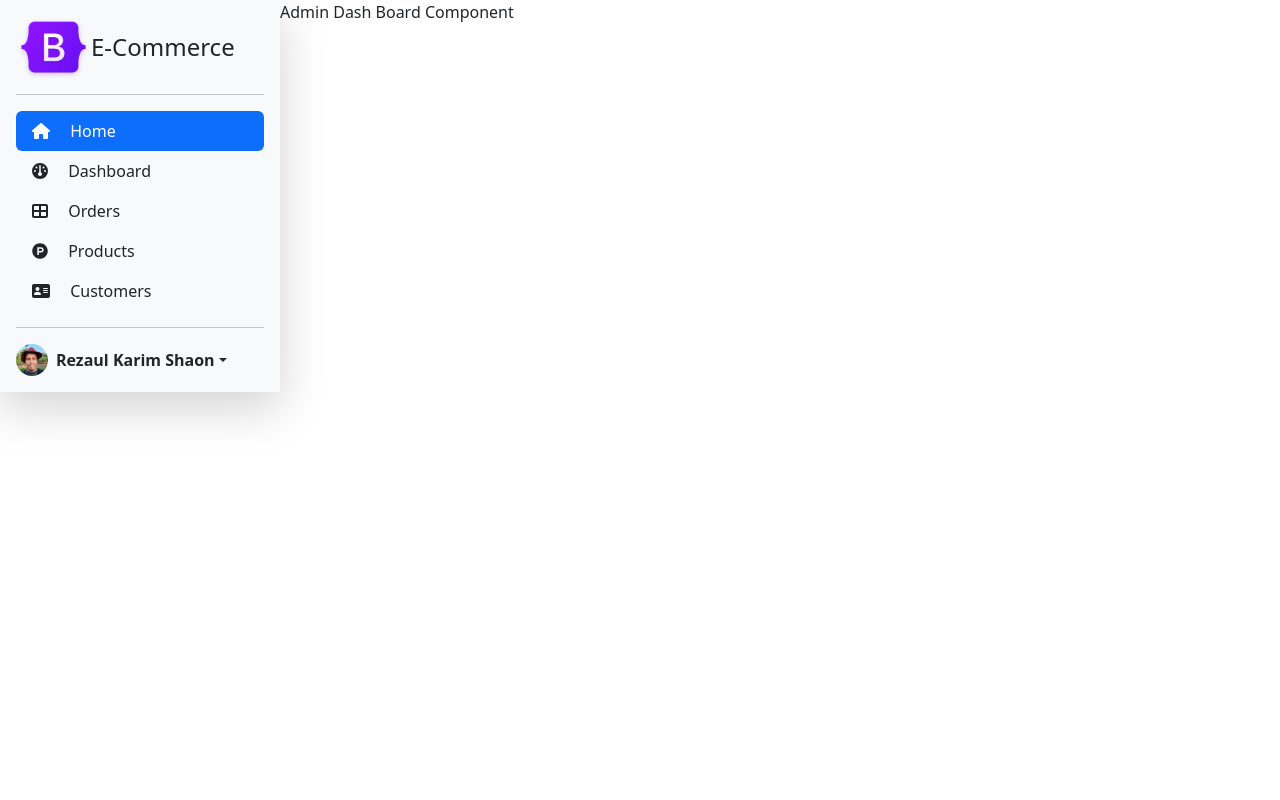
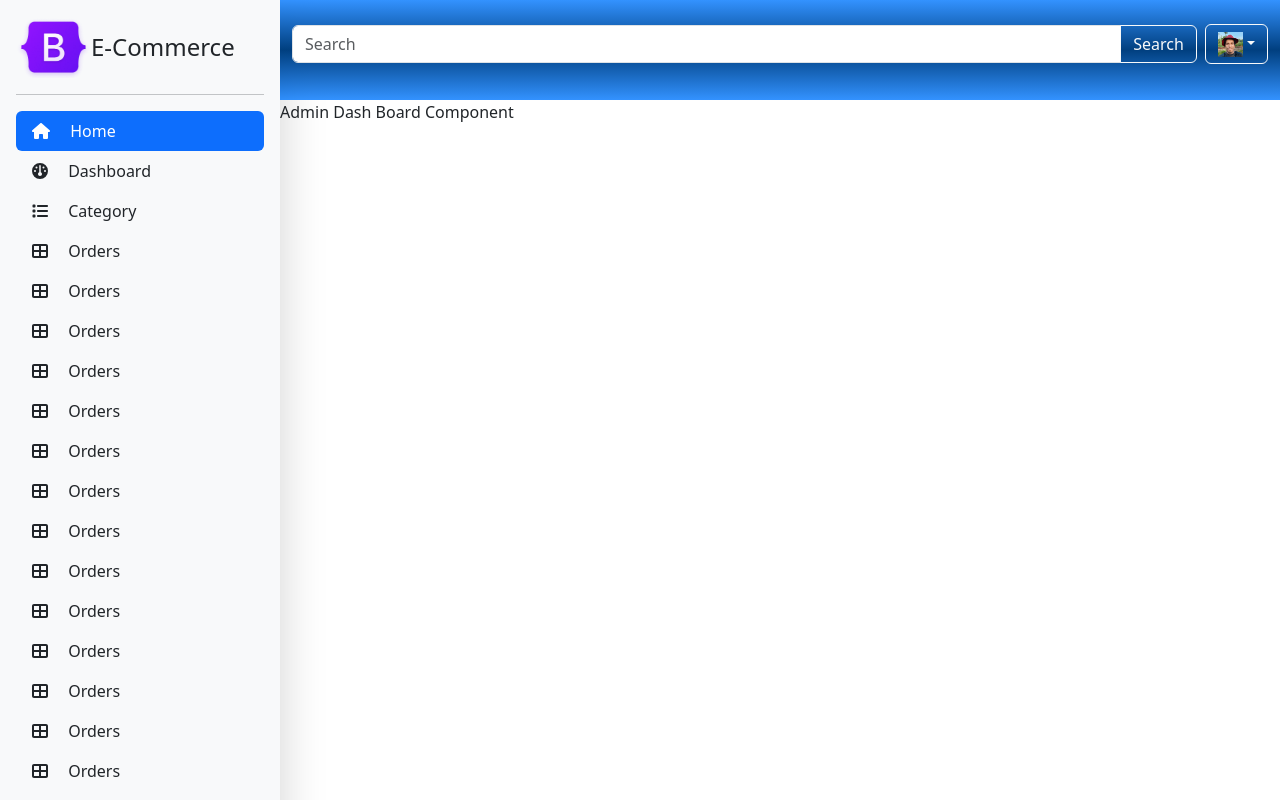
Before and after one commit to rkshaon/ecommerce, a Vue app in the folder frontend/: page /admin in a window 1280 px wide. Shown: the top 800 px of the page. Built offline with nearby package versions, Linux system fonts and the light colour scheme; sample sign-in values are in the browser's storage.

Commit message:
frontend: admin - header, category component with url

```diff
--- a/frontend/src/components/admin/AdminBaseComponent.vue
+++ b/frontend/src/components/admin/AdminBaseComponent.vue
@@ -2,6 +2,7 @@
     <div class="d-flex">
         <AdminSidebarComponent />
         <div class="flex-grow-1">
+            <AdminHeaderComponent />
           <router-view></router-view>
         </div>
     </div>
@@ -9,11 +10,13 @@
 
 <script>
 import AdminSidebarComponent from '@/components/admin/AdminSidebarComponent.vue';
+import AdminHeaderComponent from '@/components/admin/AdminHeaderComponent.vue';
 
 export default {
     name: 'AdminBaseComponent',
     components: {
         AdminSidebarComponent,
+        AdminHeaderComponent
     },
 }
 </script>
--- a/frontend/src/components/admin/AdminDashboardComponent.vue
+++ b/frontend/src/components/admin/AdminDashboardComponent.vue
@@ -9,4 +9,5 @@ export default {
 }
 </script>
 
-<style></style>
+<style scoped>
+</style>
--- /dev/null
+++ b/frontend/src/components/admin/AdminHeaderComponent.vue
@@ -0,0 +1,44 @@
+<template>
+    <header class="header" style="height: 100px;">
+            <div class="container d-flex justify-content-between align-items-center">
+                <div class="input-group me-2 mt-4">
+                <input type="text" class="form-control" placeholder="Search">
+                <button class="btn btn-outline-light" type="button">Search</button>
+              </div>
+              <div class="dropdown mt-4">
+                <button
+                  class="btn btn-outline-light dropdown-toggle"
+                  type="button"
+                  id="dropdownProfile"
+                  data-bs-toggle="dropdown"
+                  aria-expanded="false"
+                >
+                  <img src="@/assets/profile.jpg" height="25">
+                </button>
+                <ul class="dropdown-menu dropdown-menu-end" aria-labelledby="dropdownProfile">
+                  <li><a class="dropdown-item" href="#">Profile</a></li>
+                  <li><a class="dropdown-item" href="#">Settings</a></li>
+                  <li><hr class="dropdown-divider"></li>
+                  <li><a class="dropdown-item" href="#">Log out</a></li>
+                </ul>
+              </div>
+            </div>
+          </header>
+</template>
+
+<script>
+export default {
+  name: "AdminHeaderComponent",
+};
+</script>
+
+<style scoped>
+.header {
+  background-image: linear-gradient(
+    to bottom,
+    rgba(0, 119, 255, 0.8),
+    rgba(0, 63, 127, 1),
+    rgba(0, 119, 255, 0.8)
+  );
+}
+</style>
--- a/frontend/src/components/admin/AdminLoginComponent.vue
+++ b/frontend/src/components/admin/AdminLoginComponent.vue
@@ -11,6 +11,9 @@
                     <div class="col-7 text-white">
                         <div v-if="errorMessage" class="alert alert-dark text-danger" role="alert">
                             {{ errorMessage }}
+                        </div>
+                        <div v-if="successMessage" class="alert alert-dark text-success" role="alert">
+                            {{ successMessage }}
                         </div>
                         <h1 class="pt-3 pb-5 text-center">E-Commerce Admin Login</h1>
                         <form @submit.prevent="adminLogin">
@@ -70,11 +73,12 @@ export default {
                 });
 
                 if (response.status === 200) {
-                    console.log(response.data.data);
                     localStorage.setItem('accessToken', response.data.data.access);
                     localStorage.setItem('refreshToken', response.data.data.refresh);
-                    alert('Successfull.');
-                    // Redirect to protected page
+                    this.successMessage = 'Successfully logged in!';
+                    setTimeout(() => {
+                        this.successMessage = '';
+                    }, 3000);
                     this.$router.push('/admin');
                 } else {
                     alert('Unauthorized');
--- a/frontend/src/components/admin/AdminSidebarComponent.vue
+++ b/frontend/src/components/admin/AdminSidebarComponent.vue
@@ -17,6 +17,90 @@
                     <router-link to="/admin" class="nav-link link-dark">
                         <font-awesome-icon :icon="['fas', 'gauge']" class="pe-3" />
                         Dashboard
+                    </router-link>
+                </li>
+                <li>
+                    <router-link :to="{ name: 'admin-category'}" class="nav-link link-dark">
+                        <font-awesome-icon :icon="['fas', 'list']" class="pe-3" />
+                        Category
+                    </router-link>
+                </li>
+                <li>
+                    <router-link to="/admin" class="nav-link link-dark">
+                        <font-awesome-icon :icon="['fas', 'table-cells-large']" class="pe-3" />
+                        Orders
+                    </router-link>
+                </li>
+                <li>
+                    <router-link to="/admin" class="nav-link link-dark">
+                        <font-awesome-icon :icon="['fas', 'table-cells-large']" class="pe-3" />
+                        Orders
+                    </router-link>
+                </li>
+                <li>
+                    <router-link to="/admin" class="nav-link link-dark">
+                        <font-awesome-icon :icon="['fas', 'table-cells-large']" class="pe-3" />
+                        Orders
+                    </router-link>
+                </li>
+                <li>
+                    <router-link to="/admin" class="nav-link link-dark">
+                        <font-awesome-icon :icon="['fas', 'table-cells-large']" class="pe-3" />
+                        Orders
+                    </router-link>
+                </li>
+                <li>
+                    <router-link to="/admin" class="nav-link link-dark">
+                        <font-awesome-icon :icon="['fas', 'table-cells-large']" class="pe-3" />
+                        Orders
+                    </router-link>
+                </li>
+                <li>
+                    <router-link to="/admin" class="nav-link link-dark">
+                        <font-awesome-icon :icon="['fas', 'table-cells-large']" class="pe-3" />
+                        Orders
+                    </router-link>
+                </li>
+                <li>
+                    <router-link to="/admin" class="nav-link link-dark">
+                        <font-awesome-icon :icon="['fas', 'table-cells-large']" class="pe-3" />
+                        Orders
+                    </router-link>
+                </li>
+                <li>
+                    <router-link to="/admin" class="nav-link link-dark">
+                        <font-awesome-icon :icon="['fas', 'table-cells-large']" class="pe-3" />
+                        Orders
+                    </router-link>
+                </li>
+                <li>
+                    <router-link to="/admin" class="nav-link link-dark">
+                        <font-awesome-icon :icon="['fas', 'table-cells-large']" class="pe-3" />
+                        Orders
+                    </router-link>
+                </li>
+                <li>
+                    <router-link to="/admin" class="nav-link link-dark">
+                        <font-awesome-icon :icon="['fas', 'table-cells-large']" class="pe-3" />
+                        Orders
+                    </router-link>
+                </li>
+                <li>
+                    <router-link to="/admin" class="nav-link link-dark">
+                        <font-awesome-icon :icon="['fas', 'table-cells-large']" class="pe-3" />
+                        Orders
+                    </router-link>
+                </li>
+                <li>
+                    <router-link to="/admin" class="nav-link link-dark">
+                        <font-awesome-icon :icon="['fas', 'table-cells-large']" class="pe-3" />
+                        Orders
+                    </router-link>
+                </li>
+                <li>
+                    <router-link to="/admin" class="nav-link link-dark">
+                        <font-awesome-icon :icon="['fas', 'table-cells-large']" class="pe-3" />
+                        Orders
                     </router-link>
                 </li>
                 <li>
@@ -40,15 +124,18 @@
             </ul>
             <hr>
             <div class="dropdown">
-                <a href="#" class="d-flex align-items-center link-dark text-decoration-none dropdown-toggle" id="dropdownUser2" data-bs-toggle="dropdown" aria-expanded="false">
+                <a href="#" class="d-flex align-items-center link-dark text-decoration-none dropdown-toggle"
+                    id="dropdownUser2" data-bs-toggle="dropdown" aria-expanded="false">
                     <img src="@/assets/profile.jpg" alt="" width="32" height="32" class="rounded-circle me-2">
-                        <strong>Rezaul Karim Shaon</strong>
+                    <strong>Rezaul Karim Shaon</strong>
                 </a>
                 <ul class="dropdown-menu text-small shadow" aria-labelledby="dropdownUser2">
                     <li><a class="dropdown-item" href="#">New project...</a></li>
                     <li><a class="dropdown-item" href="#">Settings</a></li>
                     <li><a class="dropdown-item" href="#">Profile</a></li>
-                    <li><hr class="dropdown-divider"></li>
+                    <li>
+                        <hr class="dropdown-divider">
+                    </li>
                     <li><a class="dropdown-item" href="#">Sign out</a></li>
                 </ul>
             </div>
@@ -59,6 +146,6 @@
 <script>
 export default {
     name: 'AdminSidebarComponent',
-    watch: { },
+    watch: {},
 }
 </script>
--- /dev/null
+++ b/frontend/src/components/admin/category/AdminCategoryListComponent.vue
@@ -0,0 +1,18 @@
+<template>
+    <div>Category</div>
+</template>
+
+<script>
+    export default {
+        name: "AdminCategoryListComponent",
+        data() {
+            return {
+            }
+        },
+        methods: {
+        }
+    }
+</script>
+
+<style scoped>
+</style>
--- a/frontend/src/main.js
+++ b/frontend/src/main.js
@@ -13,7 +13,8 @@ import "bootstrap/dist/js/bootstrap.js";
 
 import {
   faEnvelope, faPhone, faMapPin, faHouse, faRightLong, faPlus,
-  faMinus, faGauge, faTableCellsLarge, faAddressCard, faArrowRight
+  faMinus, faGauge, faTableCellsLarge, faAddressCard, faArrowRight,
+  faList,
 } from '@fortawesome/free-solid-svg-icons';
 import {
   faFacebook,faTwitter,faYoutube,faProductHunt
@@ -34,7 +35,8 @@ library.add(
   faTableCellsLarge,
   faProductHunt,
   faAddressCard,
-  faArrowRight
+  faArrowRight,
+  faList,
 );
 
 const app = createApp(App);
--- a/frontend/src/router/index.js
+++ b/frontend/src/router/index.js
@@ -10,6 +10,7 @@ import NotFoundComponent from '@/components/NotFoundComponent';
 import AdminBaseComponent from "@/components/admin/AdminBaseComponent";
 import AdminDashboardComponent from '@/components/admin/AdminDashboardComponent';
 import AdminLoginComponent from '@/components/admin/AdminLoginComponent.vue';
+import AdminCategoryListComponent from '@/components/admin/category/AdminCategoryListComponent';
 
 
 const routes = [
@@ -44,6 +45,11 @@ const routes = [
         name: "admin",
         component: AdminDashboardComponent,
       },
+      {
+        path: "category",
+        name: "admin-category",
+        component: AdminCategoryListComponent,
+      }
     ],
   },
   {
```
